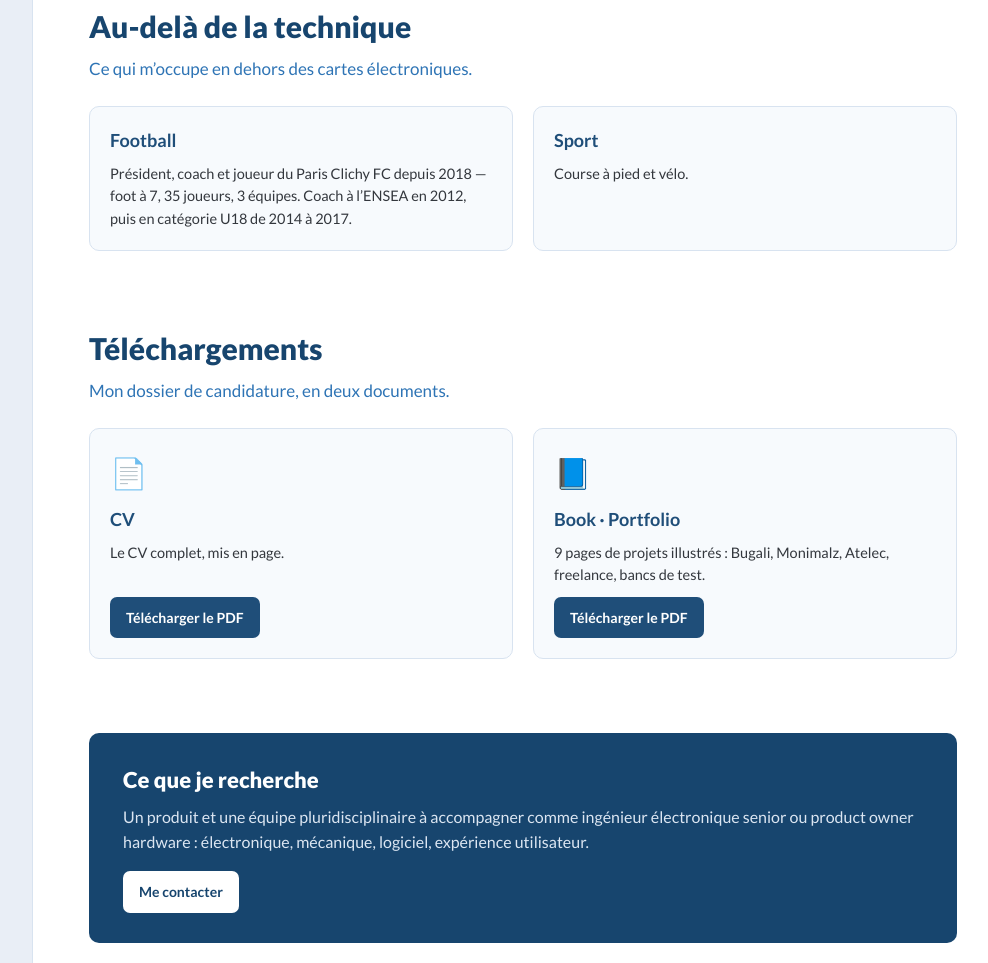
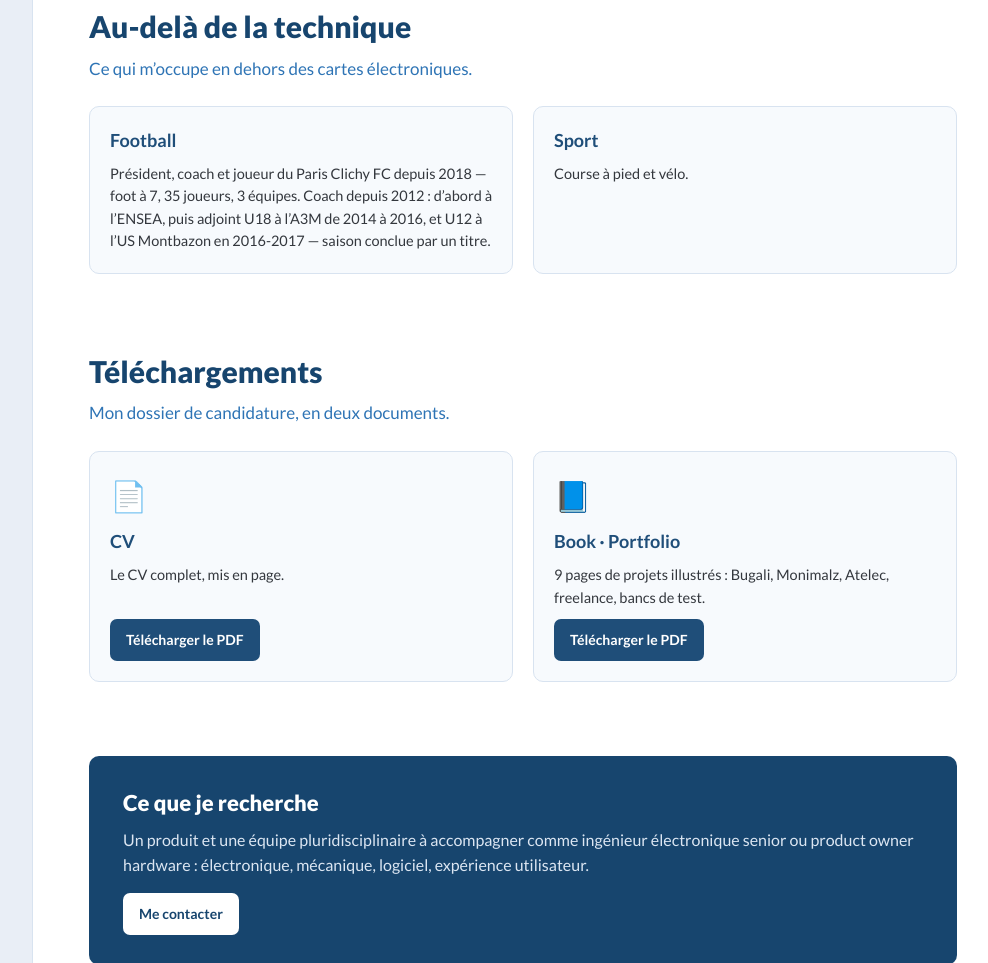
Before and after one commit to alexlmhw/alexlmhw.github.io, a plain HTML site: page index.html in a window 1280 px wide. Shown: the part 5261-6224 px from the top of the page, without its empty margins (267-1255 px from the left). Drawn offline with Linux system fonts and the light colour scheme.

Commit message:
fix: corrige le parcours de coach avec les informations d'Alexandre
Le texte affirmait "coach a l'ENSEA en 2012, puis en categorie U18 de
2014 a 2017". Deux erreurs : le coaching de 2014-2017 n'etait pas a
l'ENSEA, et la saison 2016-2017 concernait des U12, pas des U18.

Informations reelles fournies par Alexandre :
- 2012        ENSEA
- 2014-2015   adjoint U18 DHR a l'A3M
- 2015-2016   adjoint U18 3eme division a l'A3M
- 2016-2017   U12 3eme division a l'US Montbazon, titre remporte

Le detail saison par saison ferait basculer la carte vers un CV de foot
sur un site d'ingenieur. Le texte est donc condense en gardant la
continuite (coach depuis 2012), les deux clubs, les categories et le
titre - qui est un resultat concret, comme les chiffres verts ailleurs
sur le site.

Co-Authored-By: Claude Opus 5 <noreply@anthropic.com>

```diff
--- a/index.html
+++ b/index.html
@@ -304,7 +304,7 @@
   <div class="perso">
     <div class="carte">
       <h3>Football</h3>
-      <p>Président, coach et joueur du Paris Clichy FC depuis 2018 — foot à 7, 35 joueurs, 3 équipes. Coach à l’ENSEA en 2012, puis en catégorie U18 de 2014 à 2017.</p>
+      <p>Président, coach et joueur du Paris Clichy FC depuis 2018 — foot à 7, 35 joueurs, 3 équipes. Coach depuis 2012 : d’abord à l’ENSEA, puis adjoint U18 à l’A3M de 2014 à 2016, et U12 à l’US Montbazon en 2016-2017 — saison conclue par un titre.</p>
     </div>
     <div class="carte">
       <h3>Sport</h3>
```
